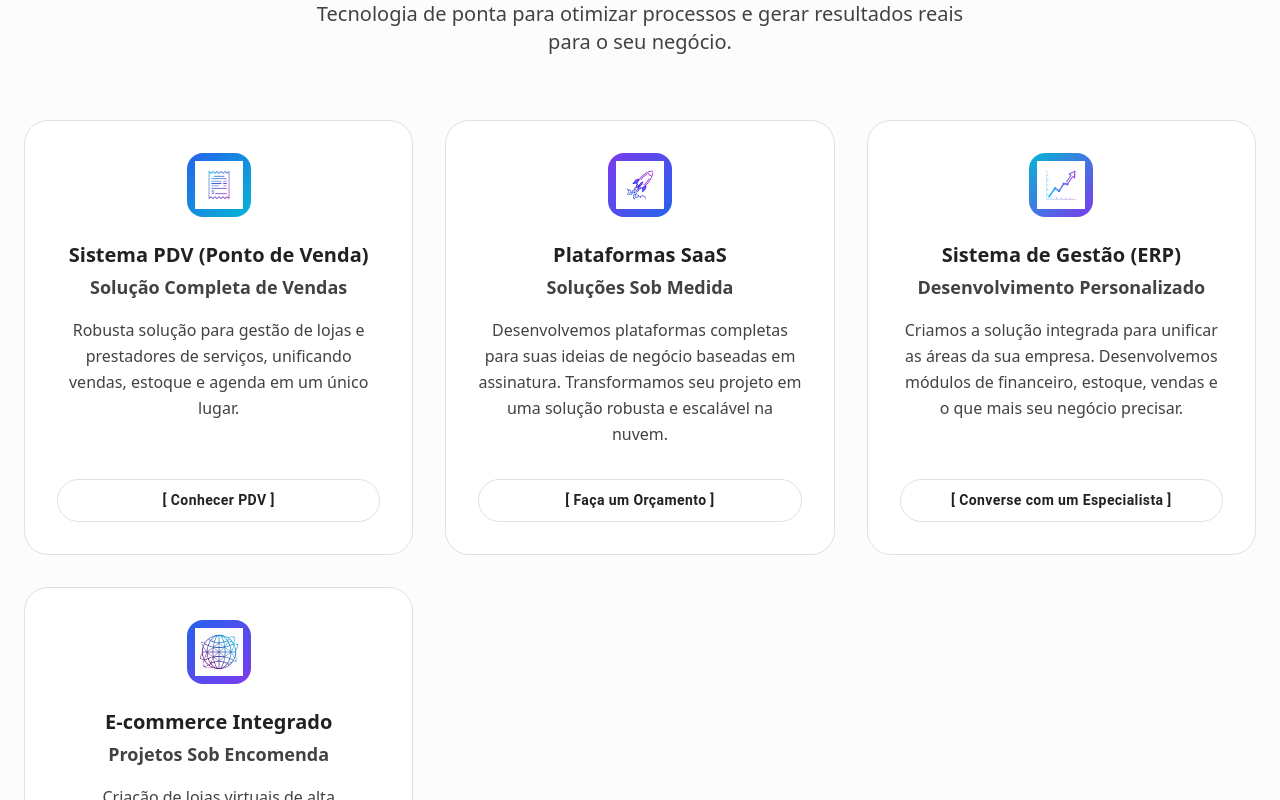
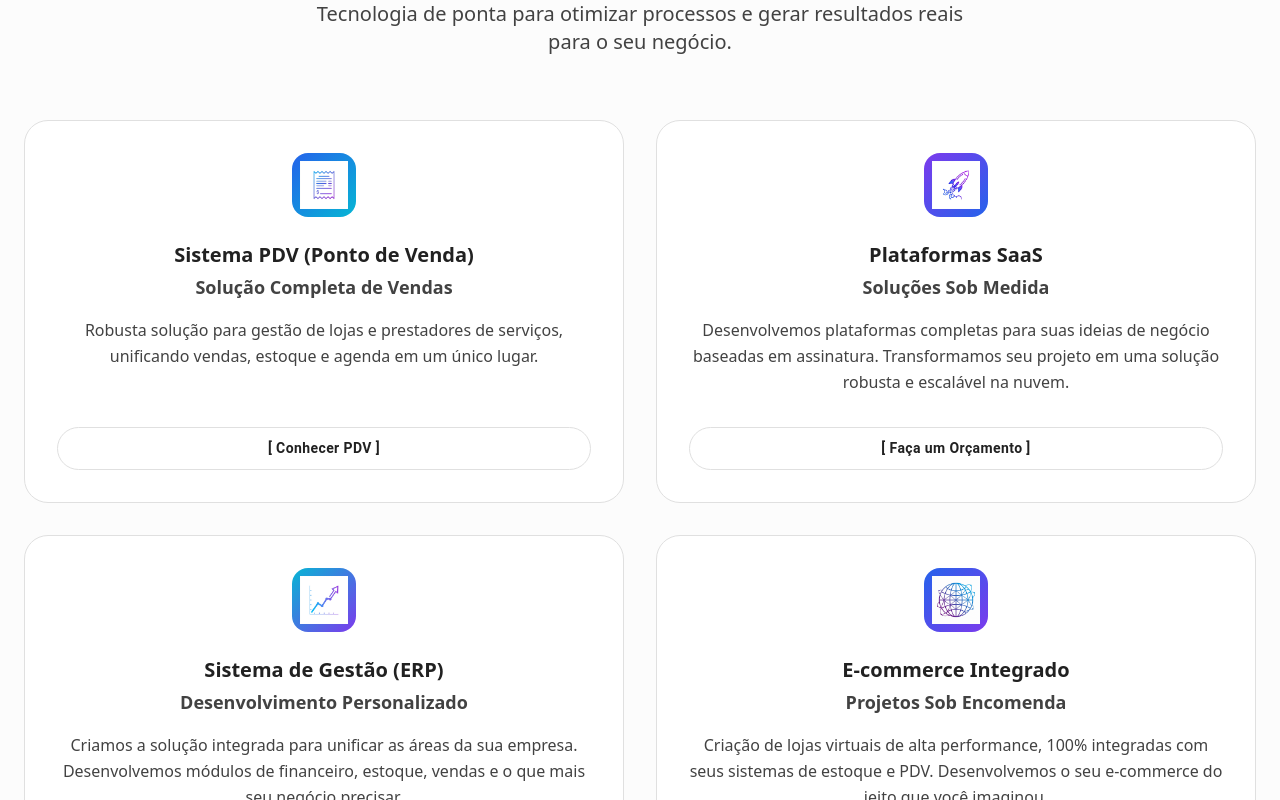
Before and after one commit to agencia-tela-branca/portfolio, a React (Vite) app in the folder _frontend/: page / in a window 1280 px wide. Shown: the part 2060-2860 px from the top of the page. Built offline with nearby package versions, Linux system fonts and the light colour scheme; no server answers.

Commit message:
feat: adjust systems grid to 2x2 for 4-card layout

```diff
--- a/_frontend/src/pages/home/HomePage.jsx
+++ b/_frontend/src/pages/home/HomePage.jsx
@@ -468,7 +468,7 @@
                         initial="hidden"
                         whileInView="visible"
                         viewport={{ once: true, amount: 0.1 }}
-                        className="grid grid-cols-1 md:grid-cols-3 gap-8"
+                        className="grid grid-cols-1 md:grid-cols-2 gap-8"
                     >
                         {systems.map((system, index) => (
                             <motion.div
```
